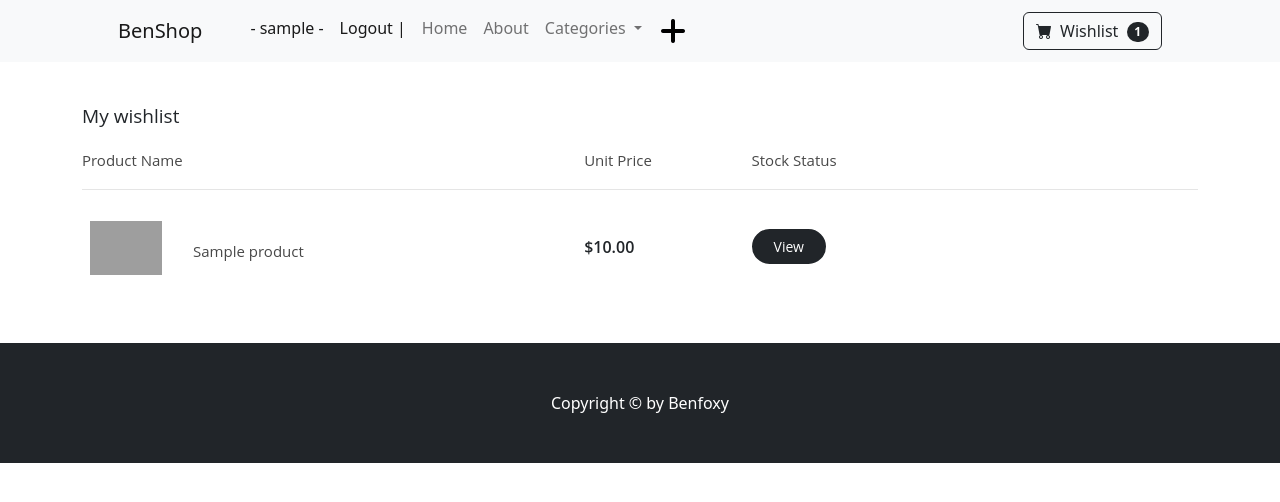
After one commit to Benfoxyy/Shop, a Django app: page /wishlist in a window 1280 px wide. The commit adds this page. Shown: the top 502 px of the page. Run offline with Django 3.2, Linux system fonts and the light colour scheme; a user stored in the database is signed in; tables that the repository leaves empty hold one stand-in row (values such as "Sample post"); some libraries are stand-ins or nearby versions; grey boxes are pictures that could not be loaded.

Commit message:
wishlist

```diff
--- a/main/admin.py
+++ b/main/admin.py
@@ -1,5 +1,5 @@
 from django.contrib import admin
-from .models import Product , Category
+from .models import Product , Category , Wishlist
 
 @admin.register(Product)
 class AdminProduct(admin.ModelAdmin):
@@ -8,3 +8,7 @@ class AdminProduct(admin.ModelAdmin):
 @admin.register(Category)
 class CategoryAdmin(admin.ModelAdmin):
     pass
+
+@admin.register(Wishlist)
+class WishlistAdmin(admin.ModelAdmin):
+    pass
--- a/main/models.py
+++ b/main/models.py
@@ -16,7 +16,6 @@ class Product(models.Model):
     pic = models.ImageField(upload_to='product_pic/',blank=False,null=False)
     created_date = models.DateTimeField(auto_now_add=True)
     #offer
-    #category
     class Meta:
         ordering = ['created_date']
     def __str__(self):
@@ -24,3 +23,10 @@ class Product(models.Model):
 
     def get_absolute_url(self):
         return reverse('shop:single',kwargs={'pk':self.id})
+
+class Wishlist(models.Model):
+    user = models.ForeignKey(User,on_delete=models.CASCADE)
+    wished_items = models.ManyToManyField(Product,blank=True)
+    add_date = models.DateTimeField(auto_now_add=True)
+    def __str__(self):
+        return self.user.username
--- a/main/urls.py
+++ b/main/urls.py
@@ -9,4 +9,6 @@ urlpatterns = [
     path('sign-up', views.sign_up, name='sign_up'),
     path('product/<int:pk>', views.product_view, name='single'),
     path('product/<str:cat>', views.index_view, name='category'),
+    path('wishlist', views.wishlist_view, name='wishlist'),
+    path('add_wishlist', views.add_wishlist_view, name='add_wishlist'),
 ]
--- a/main/views.py
+++ b/main/views.py
@@ -1,5 +1,5 @@
 from django.shortcuts import render,redirect,get_object_or_404
-from .models import Product , Category
+from .models import Product , Category , Wishlist
 from .forms import ProductForm,SignupForm
 from django.contrib.auth import authenticate, login , logout
 from django.contrib.auth.decorators import login_required
@@ -8,6 +8,8 @@ from django.core.paginator import Paginator, EmptyPage, PageNotAnInteger
 
 @login_required(login_url='login')
 def index_view(request,cat=None):
+    user = Wishlist.objects.get(user = request.user.id)
+    wishs = user.wished_items.all()
     if cat:
         cat = cat.replace('-',' ')
         category = Category.objects.get(name=cat)
@@ -21,7 +23,7 @@ def index_view(request,cat=None):
         except EmptyPage:
             page_obj = p.page(p.num_pages)
 
-        return render(request, 'shop/index.html',{'products':page_obj, 'category':category})
+        return render(request, 'shop/index.html',{'products':page_obj, 'category':category,'wishlist':wishs})
     else:
         p = Paginator(Product.objects.all(),8)
         page_number = request.GET.get('page')
@@ -33,7 +35,9 @@ def index_view(request,cat=None):
         except EmptyPage:
             page_obj = p.page(p.num_pages)
 
-        return render(request, 'shop/index.html',{'products':page_obj})
+
+
+        return render(request, 'shop/index.html',{'products':page_obj,'wishlist':wishs})
 
 @login_required(login_url='login')
 def add_product_view(request):
@@ -54,7 +58,10 @@ def add_product_view(request):
 
 def product_view(request,pk):
     product = get_object_or_404(Product, pk=pk)
-    return render(request,'shop/single.html',{'prod':product})
+    user = Wishlist.objects.get(user = request.user.id)
+    wishs = user.wished_items.all()
+
+    return render(request,'shop/single.html',{'prod':product,'wishlist':wishs})
 
 def sign_up(request):
     if request.user.is_authenticated:
@@ -72,3 +79,13 @@ def sign_up(request):
                 return redirect('shop:sign_up')
         form = SignupForm()
     return render(request, 'registration/sign_up.html',{'form':form})
+
+@login_required(login_url='login')
+def wishlist_view(request):
+    user = Wishlist.objects.get(user = request.user.id)
+    wishs = user.wished_items.all()
+
+    return render(request, 'wishlist/wishlist.html',{'wishlist':wishs})
+
+def add_wishlist_view(request):
+    return redirect('/')
--- /dev/null
+++ b/statics/css/wish_style.css
@@ -0,0 +1,140 @@
+.cart-wrap {
+	padding: 40px 0;
+	font-family: 'Open Sans', sans-serif;
+}
+.main-heading {
+	font-size: 19px;
+	margin-bottom: 20px;
+}
+.table-wishlist table {
+    width: 100%;
+}
+.table-wishlist thead {
+    border-bottom: 1px solid #e5e5e5;
+    margin-bottom: 5px;
+}
+.table-wishlist thead tr th {
+    padding: 8px 0 18px;
+    color: #484848;
+    font-size: 15px;
+    font-weight: 400;
+}
+.table-wishlist tr td {
+    padding: 25px 0;
+    vertical-align: middle;
+}
+.table-wishlist tr td .img-product {
+    width: 72px;
+    float: left;
+    margin-left: 8px;
+    margin-right: 31px;
+    line-height: 63px;
+}
+.table-wishlist tr td .img-product img {
+	width: 100%;
+}
+.table-wishlist tr td .name-product {
+    font-size: 15px;
+    color: #484848;
+    padding-top: 8px;
+    line-height: 24px;
+    width: 50%;
+}
+.table-wishlist tr td.price {
+    font-weight: 600;
+}
+.table-wishlist tr td .quanlity {
+    position: relative;
+}
+
+.total {
+	font-size: 24px;
+	font-weight: 600;
+	color: #8660e9;
+}
+.display-flex {
+	display: flex;
+}
+.align-center {
+	align-items: center;
+}
+.round-black-btn {
+	border-radius: 25px;
+    background: #212529;
+    color: #fff;
+    padding: 5px 20px;
+    display: inline-block;
+    border: solid 2px #212529;
+    transition: all 0.5s ease-in-out 0s;
+    cursor: pointer;
+    font-size: 14px;
+}
+.round-black-btn:hover,
+.round-black-btn:focus {
+	background: transparent;
+	color: #212529;
+	text-decoration: none;
+}
+.mb-10 {
+    margin-bottom: 10px !important;
+}
+.mt-30 {
+    margin-top: 30px !important;
+}
+.d-block {
+    display: block;
+}
+.custom-form label {
+    font-size: 14px;
+    line-height: 14px;
+}
+.pretty.p-default {
+    margin-bottom: 15px;
+}
+.pretty input:checked~.state.p-primary-o label:before,
+.pretty.p-toggle .state.p-primary-o label:before {
+    border-color: #8660e9;
+}
+.pretty.p-default:not(.p-fill) input:checked~.state.p-primary-o label:after {
+    background-color: #8660e9 !important;
+}
+.main-heading.border-b {
+    border-bottom: solid 1px #ededed;
+    padding-bottom: 15px;
+    margin-bottom: 20px !important;
+}
+.custom-form .pretty .state label {
+    padding-left: 6px;
+}
+.custom-form .pretty .state label:before {
+    top: 1px;
+}
+.custom-form .pretty .state label:after {
+    top: 1px;
+}
+.custom-form .form-control {
+    font-size: 14px;
+    height: 38px;
+}
+.custom-form .form-control:focus {
+    box-shadow: none;
+}
+.custom-form textarea.form-control {
+    height: auto;
+}
+.mt-40 {
+    margin-top: 40px !important;
+}
+.in-stock-box {
+	background: #ff0000;
+	font-size: 12px;
+	text-align: center;
+	border-radius: 25px;
+	padding: 4px 15px;
+	display: inline-block;
+    color: #fff;
+}
+.trash-icon {
+    font-size: 20px;
+    color: #212529;
+}
--- a/templates/base.html
+++ b/templates/base.html
@@ -62,14 +62,12 @@
         </li>
         <li class="nav-item"><a class="nav-link" href="{% url "shop:add" %}"><img src="{% static 'assets/icons8-plus-30.png' %}" alt="..."></a></li>
       </ul>
-
-      <form class="d-flex">{% csrf_token %}
-        <button class="btn btn-outline-dark" type="submit">
+<a href="{% url 'shop:wishlist' %}">
+        <button class="btn btn-outline-dark">
           <i class="bi-cart-fill me-1"></i>
-          Cart
-          <span class="badge bg-dark text-white ms-1 rounded-pill">0</span>
-        </button>
-      </form>
+          Wishlist
+          <span class="badge bg-dark text-white ms-1 rounded-pill">{{ wishlist|length }}</span>
+        </button></a>
     </div>
   </div>
 </nav>
--- a/templates/shop/single.html
+++ b/templates/shop/single.html
@@ -26,7 +26,7 @@
               <span>${{ prod.price }}</span>
             </div><br>
             <div class="d-grid gap-2">
-              <button class="btn btn-secondary" type="button">Add to cart</button>
+              <button class="btn btn-dark" type="button">Add to wishlist</button>
             </div>
           </div>
         </div>
--- /dev/null
+++ b/templates/wishlist/wishlist.html
@@ -0,0 +1,50 @@
+{% extends "base.html" %}{% load static %}{% block body %}
+<link href="{% static 'css/wish_style.css' %}" rel="stylesheet" id="bootstrap-css">
+<script src="//maxcdn.bootstrapcdn.com/bootstrap/4.1.1/js/bootstrap.min.js"></script>
+<script src="//cdnjs.cloudflare.com/ajax/libs/jquery/3.2.1/jquery.min.js"></script>
+<!------ Include the above in your HEAD tag ---------->
+
+
+	<div class="cart-wrap">
+		<div class="container">
+	        <div class="row">
+			    <div class="col-md-12">
+			        <div class="main-heading mb-10">My wishlist</div>
+			        <div class="table-wishlist">
+				        <table cellpadding="0" cellspacing="0" border="0" width="100%">
+				        	<thead>
+					        	<tr>
+					        		<th width="45%">Product Name</th>
+					        		<th width="15%">Unit Price</th>
+					        		<th width="15%">Stock Status</th>
+					        		<th width="15%"></th>
+					        		<th width="10%"></th>
+					        	</tr>
+					        </thead>
+					        <tbody>
+                                {% for wish in wishlist %}
+					        	<tr>
+					        		<td width="45%">
+					        			<div class="display-flex align-center">
+		                                    <div class="img-product">
+		                                        <img src="{{ wish.pic.url }}" alt="" class="mCS_img_loaded">
+		                                    </div>
+		                                    <div class="name-product">
+		                                        {{ wish.name }}
+		                                    </div>
+	                                    </div>
+	                                </td>
+					        		<td width="15%" class="price">${{ wish.price }}</td>
+					        		<td width="15%"><a href="{% url 'shop:single' wish.id %}"><button class="round-black-btn small-btn">View</button></a></td>
+					        		<td width="10%" class="text-center"><a href="#" class="trash-icon"><i class="far fa-trash-alt"></i></a></td>
+					        	</tr>
+                                {% endfor %}
+				        	</tbody>
+				        </table>
+				    </div>
+			    </div>
+			</div>
+		</div>
+	</div>
+
+{% endblock body %}
```
Also changed, not shown: main/migrations/0025_wishlist.py (added), main/migrations/0026_alter_wishlist_wished_items.py (added).
